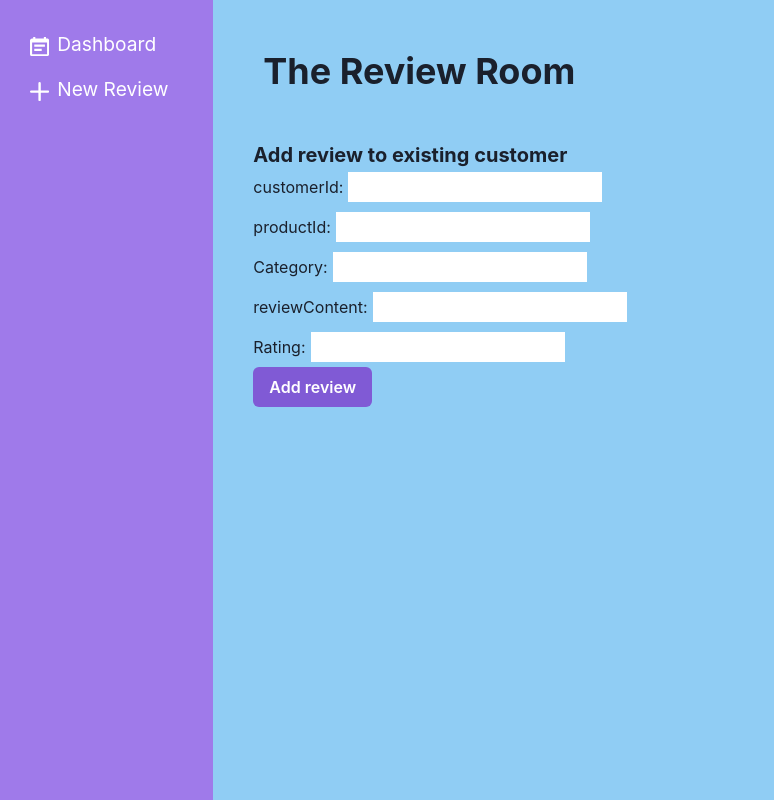
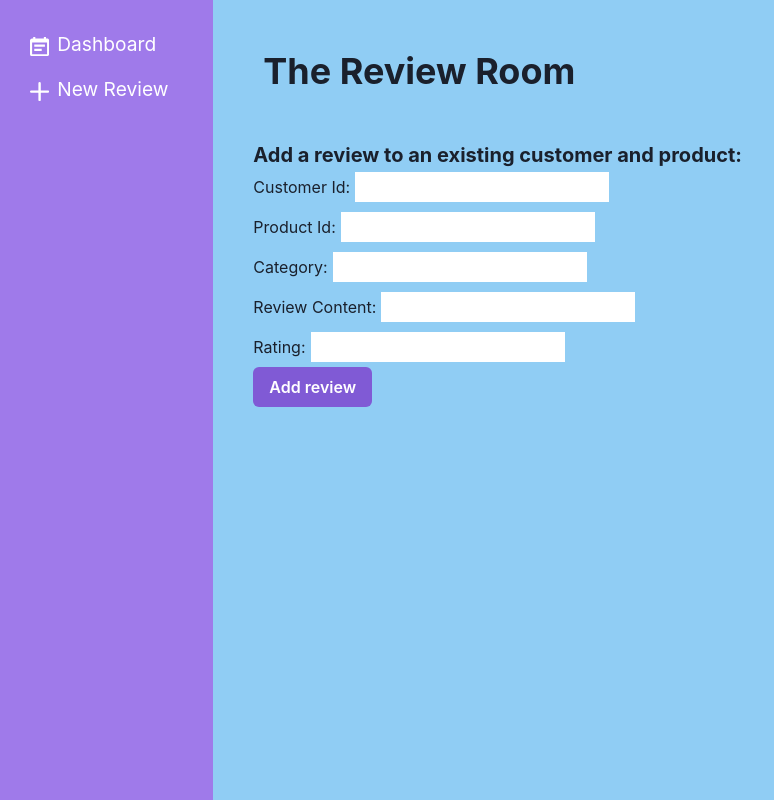
Before and after one commit to kiblykat/ReviewRoom-frontend, a React (Vite) app: page /create-review in a window 1280 px wide. Shown: the whole page, without its empty margins (0-774 px from the left). Built offline with nearby package versions, Linux system fonts and the light colour scheme.

Commit message:
Update CreateReview.jsx
Updated labels.

```diff
--- a/src/pages/CreateReview.jsx
+++ b/src/pages/CreateReview.jsx
@@ -43,8 +43,10 @@ export default function CreateReview() {
 
   return (
     <form onSubmit={handleSubmit}>
-      <Heading size="md">Add review to existing customer</Heading>
-      <label htmlFor="customerId">customerId:</label>
+      <Heading size="md">
+        Add a review to an existing customer and product:{" "}
+      </Heading>
+      <label htmlFor="customerId">Customer Id:</label>
       <input
         style={{ margin: "5px", padding: "3px" }}
         type="number"
@@ -53,7 +55,7 @@ export default function CreateReview() {
         onChange={handleInputChange}
       />
       <br />
-      <label htmlFor="productId">productId:</label>
+      <label htmlFor="productId">Product Id:</label>
       <input
         style={{ margin: "5px", padding: "3px" }}
         type="number"
@@ -71,7 +73,7 @@ export default function CreateReview() {
         onChange={handleInputChange}
       />
       <br />
-      <label htmlFor="reviewContent">reviewContent:</label>
+      <label htmlFor="reviewContent">Review Content:</label>
       <input
         style={{ margin: "5px", padding: "3px" }}
         type="text"
```
